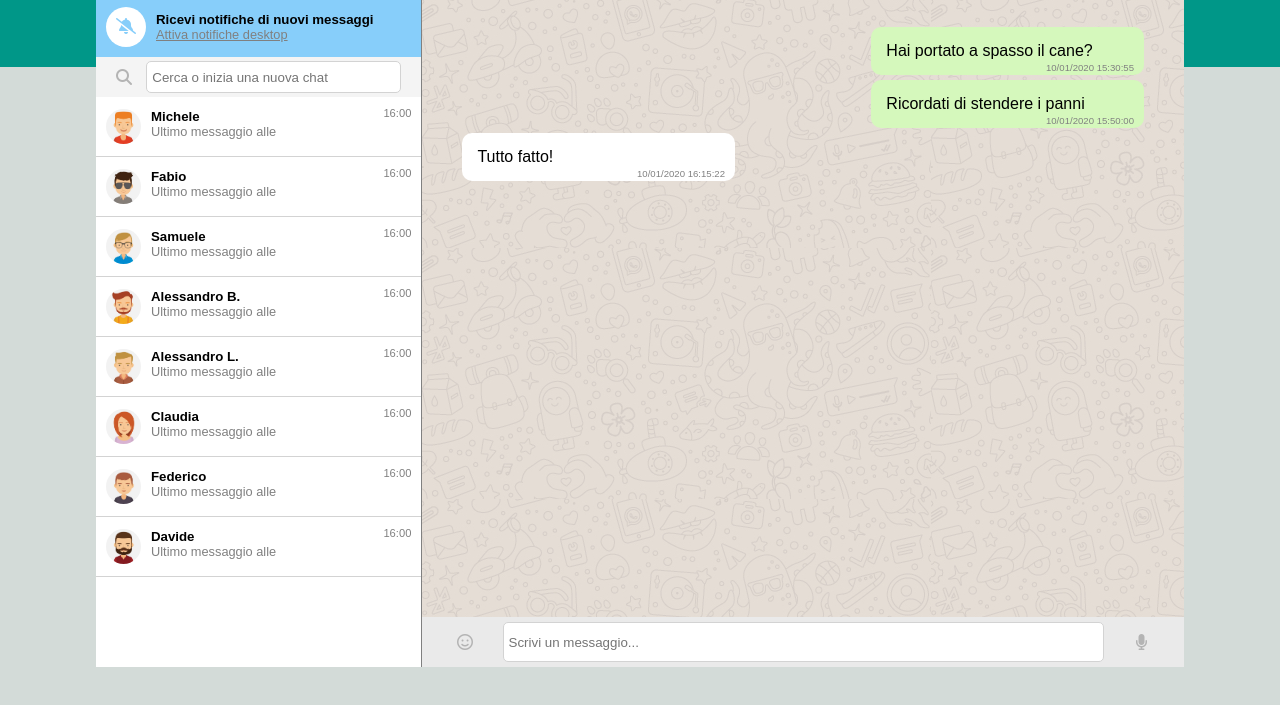
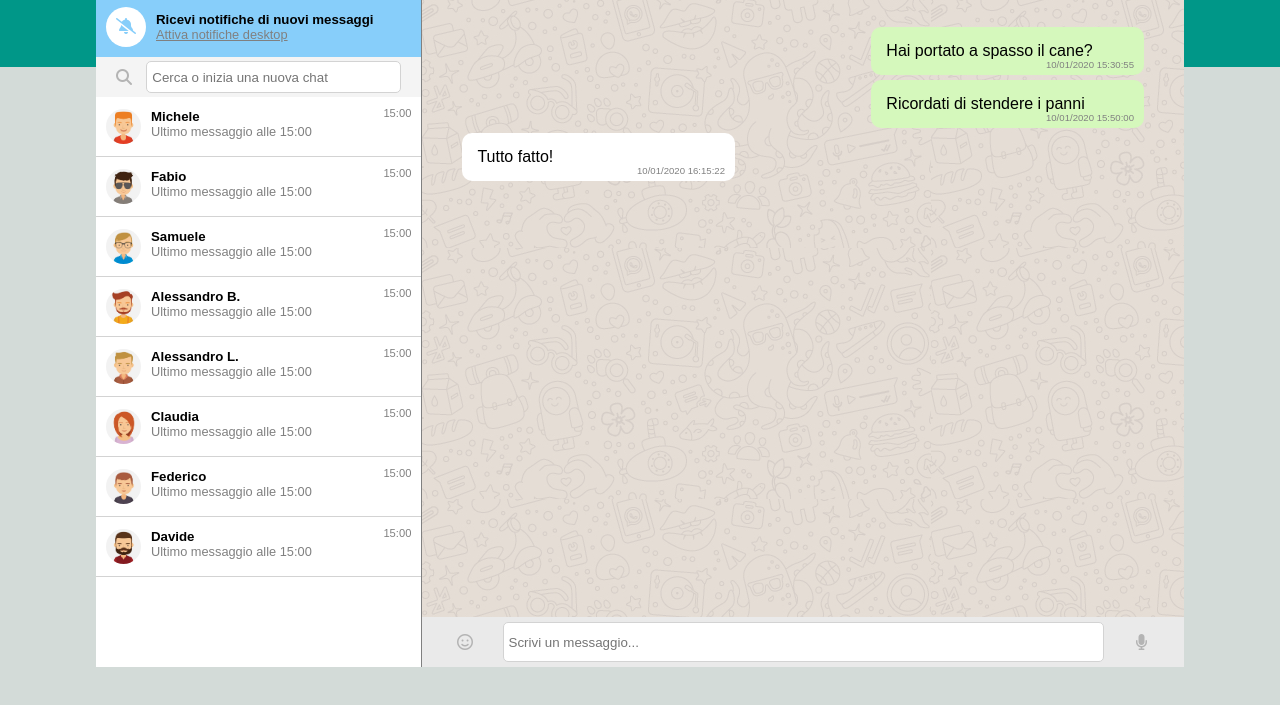
Before and after one commit to Zinni22/vue-boolzapp, a plain HTML site: page index.html in a window 1280 px wide. Shown: the part 93-798 px from the top of the page. Drawn offline with nearby package versions, Linux system fonts and the light colour scheme.

Commit message:
correzione dettagli

```diff
--- a/css/style.css
+++ b/css/style.css
@@ -185,7 +185,7 @@ body i{
     color: gray;
 
     position: absolute;
-    top: 35px;
+    bottom: 5px;
     right: 10px;
 }
 /* footer */
--- a/index.html
+++ b/index.html
@@ -85,12 +85,12 @@
                                     <img :src="`img/avatar${contact.avatar}.jpg`" :alt="contact.name">
                                     <h5> {{ contact.name }} </h5>
                                     <p>
-                                        Ultimo messaggio alle
+                                        Ultimo messaggio alle 15:00
                                     </p>
                                 </div>
 
                                 <div class="chat-time">
-                                    <p>16:00</p>
+                                    <p>15:00</p>
                                 </div>
                             </li>
 
```
Also changed, not shown: js/scripts.js (line endings or trailing spaces).
